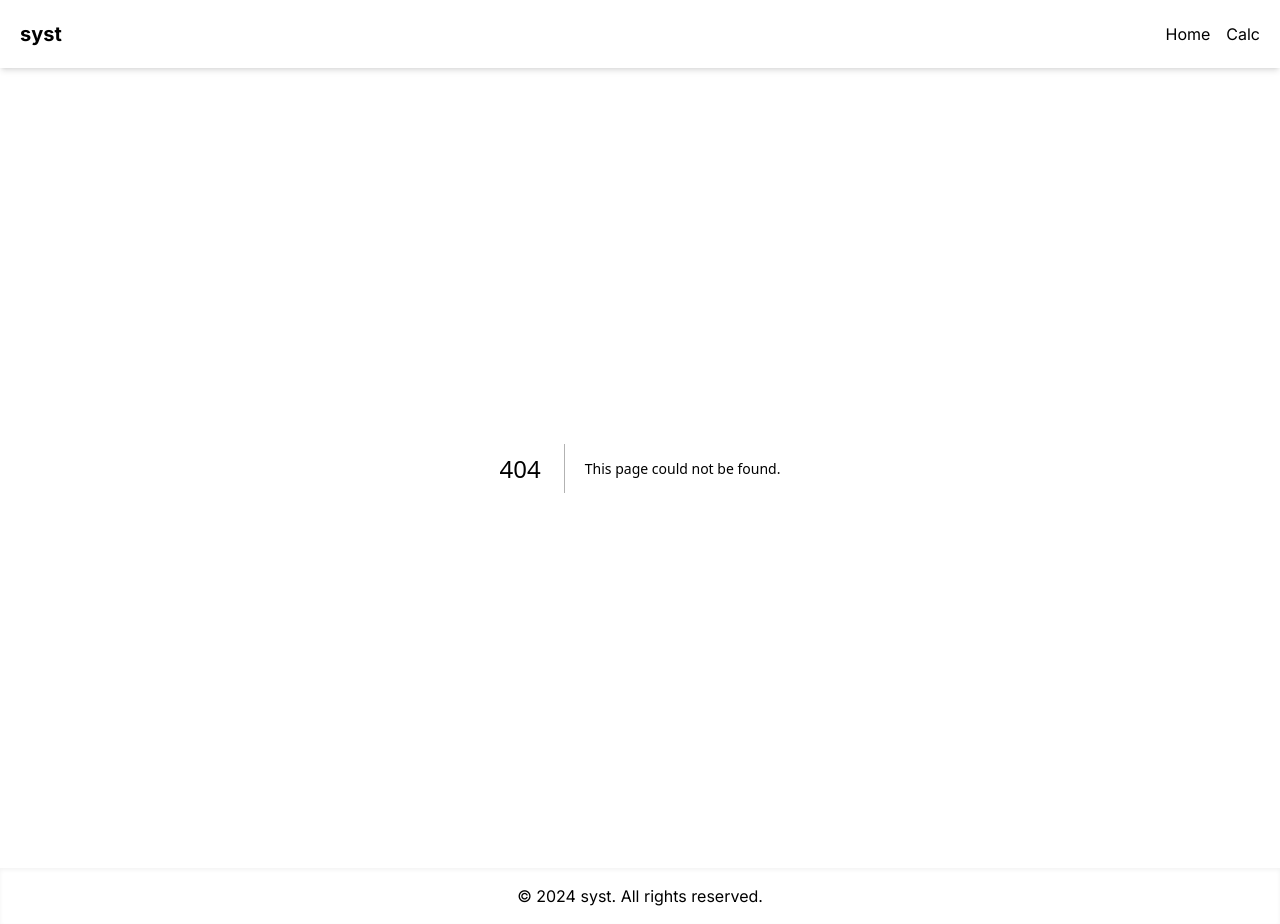
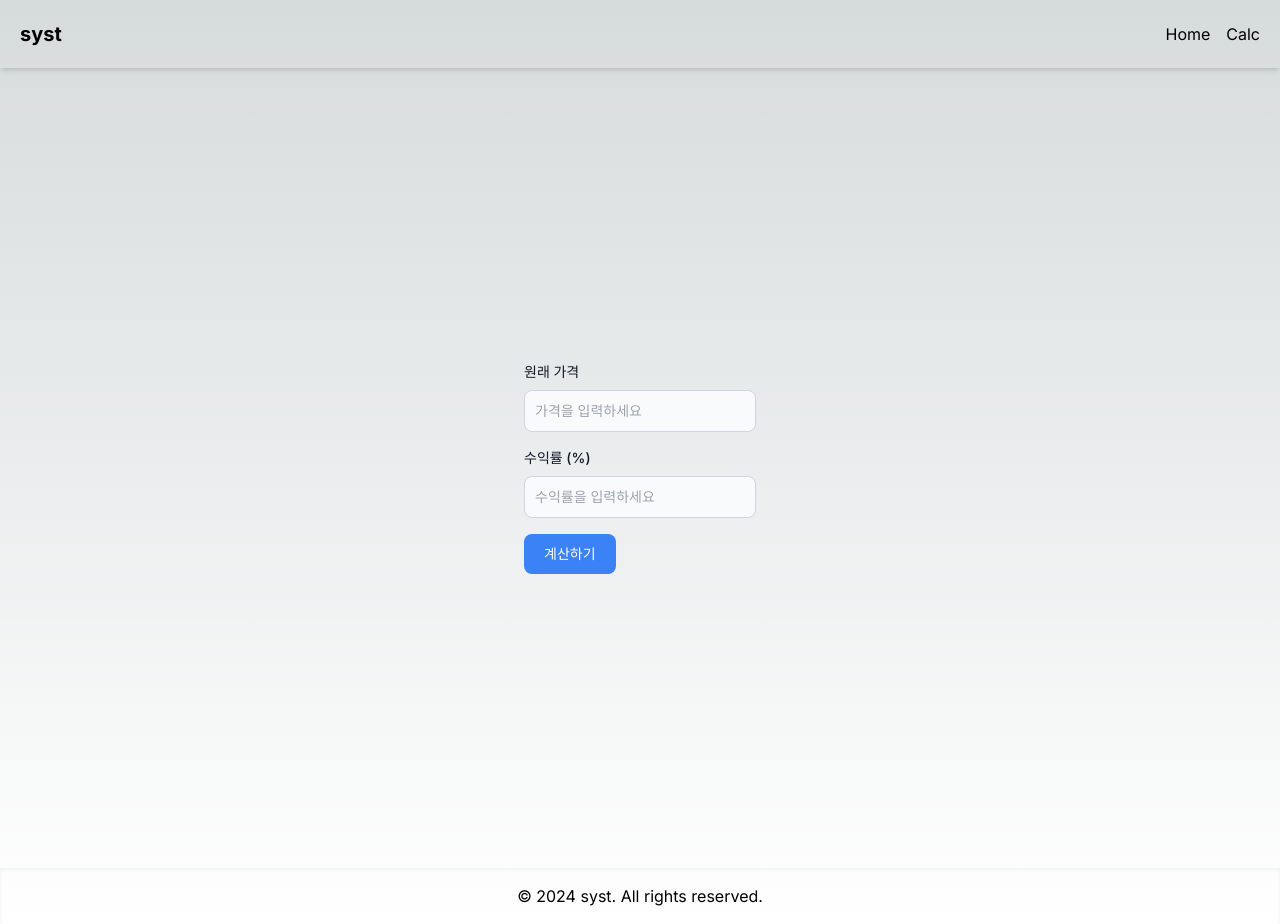
Before and after one commit to yhsol/syst, a Next.js app: page /calc in a window 1280 px wide. Before the commit this address had no page. Built offline with nearby package versions, Linux system fonts and the light colour scheme.

Commit message:
feat: calc 페이지

```diff
--- /dev/null
+++ b/app/calc/page.tsx
@@ -0,0 +1,80 @@
+"use client";
+
+import { FormEvent, useState } from "react";
+
+export default function Calc() {
+  const [price, setPrice] = useState("");
+  const [rate, setRate] = useState("");
+  const [finalPrice, setFinalPrice] = useState<string | null>(null);
+
+  const calcNewPrice = (e: FormEvent<HTMLFormElement>) => {
+    e.preventDefault();
+    const decimalRate = parseFloat(rate) / 100;
+    const newPrice = parseFloat(price) * (1 + decimalRate);
+    setFinalPrice(newPrice.toFixed(2)); // 소수점 둘째자리까지 반올림하여 최종 가격을 설정
+  };
+
+  const copyToClipboard = (text: string) => {
+    navigator.clipboard
+      .writeText(text)
+      .then(() => {
+        alert("클립보드에 복사되었습니다.");
+      })
+      .catch((err) => {
+        console.error("복사 실패: ", err);
+      });
+  };
+
+  return (
+    <main className="flex min-h-screen flex-col items-center justify-center p-24">
+      <form onSubmit={calcNewPrice} className="space-y-4">
+        <div>
+          <label
+            htmlFor="price"
+            className="block mb-2 text-sm font-medium text-gray-900"
+          >
+            원래 가격
+          </label>
+          <input
+            type="number"
+            id="price"
+            value={price}
+            onChange={(e) => setPrice(e.target.value)}
+            className="bg-gray-50 border border-gray-300 text-gray-900 sm:text-sm rounded-lg focus:ring-blue-500 focus:border-blue-500 block w-full p-2.5"
+            placeholder="가격을 입력하세요"
+            required
+          />
+        </div>
+        <div>
+          <label
+            htmlFor="rate"
+            className="block mb-2 text-sm font-medium text-gray-900"
+          >
+            수익률 (%)
+          </label>
+          <input
+            type="number"
+            id="rate"
+            value={rate}
+            onChange={(e) => setRate(e.target.value)}
+            className="bg-gray-50 border border-gray-300 text-gray-900 sm:text-sm rounded-lg focus:ring-blue-500 focus:border-blue-500 block w-full p-2.5"
+            placeholder="수익률을 입력하세요"
+            required
+          />
+        </div>
+        <button
+          type="submit"
+          className="text-white bg-blue-500 hover:bg-blue-700 focus:ring-4 focus:ring-blue-300 font-medium rounded-lg text-sm w-full sm:w-auto px-5 py-2.5 text-center"
+        >
+          계산하기
+        </button>
+      </form>
+      {finalPrice !== null && (
+        <p className="mt-4" onClick={() => copyToClipboard(finalPrice)}>
+          새로운 가격은:{" "}
+          <span className="cursor-pointer text-blue-500">{finalPrice}</span>원
+        </p>
+      )}
+    </main>
+  );
+}
```
